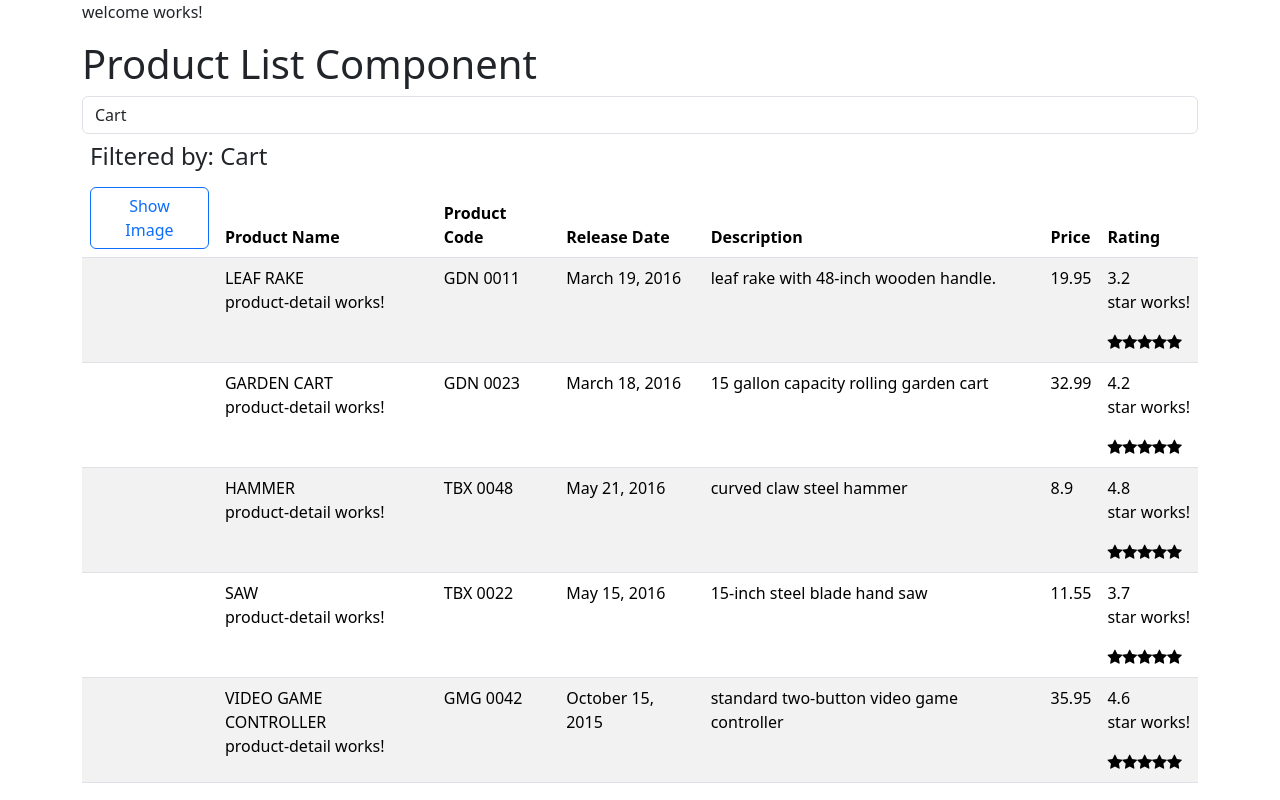
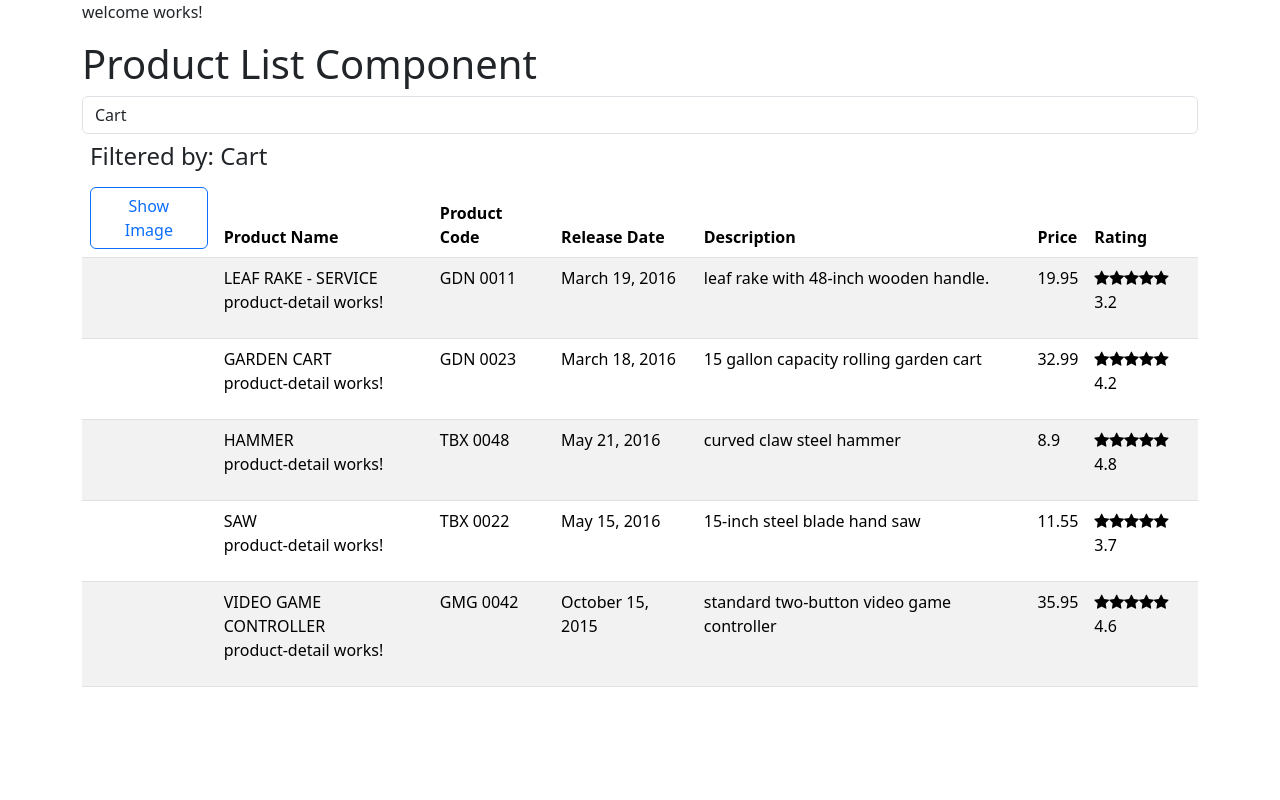
Before and after one commit to programmingwithharsh/angular-aug24, an Angular app: page / in a window 1280 px wide. Built offline with nearby package versions, Linux system fonts and the light colour scheme.

Commit message:
input, output, custom service

```diff
--- a/src/app/product-detail/product-detail.component.ts
+++ b/src/app/product-detail/product-detail.component.ts
@@ -1,4 +1,5 @@
-import { Component } from '@angular/core';
+import { Component, OnInit } from '@angular/core';
+import { ProductService } from '../product.service';
 
 @Component({
   selector: 'app-product-detail',
@@ -7,6 +8,15 @@ import { Component } from '@angular/core';
   templateUrl: './product-detail.component.html',
   styleUrl: './product-detail.component.scss'
 })
-export class ProductDetailComponent {
+export class ProductDetailComponent implements OnInit {
+
+  constructor(private productServ: ProductService) {
+
+  }
+
+
+  ngOnInit(): void {
+    console.log("This is Product detail component", this.productServ.getProducts());
+  }
 
 }
--- a/src/app/product-list/product-list.component.html
+++ b/src/app/product-list/product-list.component.html
@@ -29,7 +29,7 @@
                 <td>{{product.releaseDate}}</td>
                 <td>{{product.description | lowercase}}</td>
                 <td>{{product.price}}</td>
-                <td>{{product.starRating}} <app-star></app-star></td>
+                <td><app-star [rating]="product.starRating" [price]="product.price" (ratingClicked)="onRatingClicked($event)"></app-star></td>
             </tr>
         </tbody>
     </table>
--- a/src/app/product-list/product-list.component.ts
+++ b/src/app/product-list/product-list.component.ts
@@ -1,4 +1,4 @@
-import { Component } from '@angular/core'; // importing a module
+import { Component, OnInit } from '@angular/core'; // importing a module
 import { NgIf, NgFor, UpperCasePipe, LowerCasePipe } from '@angular/common';
 import { IProduct } from '../iproduct';
 import { StarComponent } from "../star/star.component";
@@ -6,6 +6,7 @@ import { ProductDetailComponent } from "../product-detail/product-detail.compone
 import { FormsModule } from '@angular/forms';
 import { ConvertToSpacesPipe } from '../convert-to-spaces.pipe';
 import { FilterProductPipe } from '../filter-product.pipe';
+import { ProductService } from '../product.service';
 
 @Component({ // Decorator
   selector: 'app-product-list', // Component name
@@ -14,65 +15,27 @@ import { FilterProductPipe } from '../filter-product.pipe';
   templateUrl: './product-list.component.html', // template
   styleUrl: './product-list.component.scss' // template
 })
-export class ProductListComponent { // exporting component
+export class ProductListComponent implements OnInit { // exporting component
   pageTitle: string = "Product List Component"; // property
-  products: IProduct[] = [
-    {
-      "productId": 1,
-      "productName": "Leaf Rake",
-      "productCode": "GDN-0011",
-      "releaseDate": "March 19, 2016",
-      "description": "Leaf rake with 48-inch wooden handle.",
-      "price": 19.95,
-      "starRating": 3.2,
-      "imageUrl": "https://openclipart.org/image/300px/svg_to_png/26215/Anonymous_Leaf_Rake.png"
-    },
-    {
-      "productId": 2,
-      "productName": "Garden Cart",
-      "productCode": "GDN-0023",
-      "releaseDate": "March 18, 2016",
-      "description": "15 gallon capacity rolling garden cart",
-      "price": 32.99,
-      "starRating": 4.2,
-      "imageUrl": "https://openclipart.org/image/300px/svg_to_png/58471/garden_cart.png"
-    },
-    {
-      "productId": 3,
-      "productName": "Hammer",
-      "productCode": "TBX-0048",
-      "releaseDate": "May 21, 2016",
-      "description": "Curved claw steel hammer",
-      "price": 8.9,
-      "starRating": 4.8,
-      "imageUrl": "https://openclipart.org/image/300px/svg_to_png/73/rejon_Hammer.png"
-    },
-    {
-      "productId": 4,
-      "productName": "Saw",
-      "productCode": "TBX-0022",
-      "releaseDate": "May 15, 2016",
-      "description": "15-inch steel blade hand saw",
-      "price": 11.55,
-      "starRating": 3.7,
-      "imageUrl": "https://openclipart.org/image/300px/svg_to_png/27070/egore911_saw.png"
-    },
-    {
-      "productId": 5,
-      "productName": "Video Game Controller",
-      "productCode": "GMG-0042",
-      "releaseDate": "October 15, 2015",
-      "description": "Standard two-button video game controller",
-      "price": 35.95,
-      "starRating": 4.6,
-      "imageUrl": "https://openclipart.org/image/300px/svg_to_png/120337/xbox-controller_01.png"
-    }
-  ]
+  products!: IProduct[];
   showImage: boolean = false;
   listFilter: string = "Cart";
 
+  constructor(private productServ: ProductService) {
+    console.log("Constructor - 1");
+  }
+
+  ngOnInit(): void {
+    console.log("ngOnInit - 2");
+    this.products = this.productServ.getProducts();
+  }
+
   toggleImage(): void {
-    debugger
     this.showImage = !this.showImage;
   }
+
+  onRatingClicked(message: string): void {
+    debugger
+    this.pageTitle = message;
+  }
 }
--- /dev/null
+++ b/src/app/product.service.ts
@@ -0,0 +1,65 @@
+import { Injectable } from '@angular/core';
+import { IProduct } from './iproduct';
+
+@Injectable({
+  providedIn: 'root'
+})
+export class ProductService {
+
+  constructor() { }
+
+  getProducts(): IProduct[] {
+    return [
+      {
+        "productId": 1,
+        "productName": "Leaf Rake - service",
+        "productCode": "GDN-0011",
+        "releaseDate": "March 19, 2016",
+        "description": "Leaf rake with 48-inch wooden handle.",
+        "price": 19.95,
+        "starRating": 3.2,
+        "imageUrl": "https://openclipart.org/image/300px/svg_to_png/26215/Anonymous_Leaf_Rake.png"
+      },
+      {
+        "productId": 2,
+        "productName": "Garden Cart",
+        "productCode": "GDN-0023",
+        "releaseDate": "March 18, 2016",
+        "description": "15 gallon capacity rolling garden cart",
+        "price": 32.99,
+        "starRating": 4.2,
+        "imageUrl": "https://openclipart.org/image/300px/svg_to_png/58471/garden_cart.png"
+      },
+      {
+        "productId": 3,
+        "productName": "Hammer",
+        "productCode": "TBX-0048",
+        "releaseDate": "May 21, 2016",
+        "description": "Curved claw steel hammer",
+        "price": 8.9,
+        "starRating": 4.8,
+        "imageUrl": "https://openclipart.org/image/300px/svg_to_png/73/rejon_Hammer.png"
+      },
+      {
+        "productId": 4,
+        "productName": "Saw",
+        "productCode": "TBX-0022",
+        "releaseDate": "May 15, 2016",
+        "description": "15-inch steel blade hand saw",
+        "price": 11.55,
+        "starRating": 3.7,
+        "imageUrl": "https://openclipart.org/image/300px/svg_to_png/27070/egore911_saw.png"
+      },
+      {
+        "productId": 5,
+        "productName": "Video Game Controller",
+        "productCode": "GMG-0042",
+        "releaseDate": "October 15, 2015",
+        "description": "Standard two-button video game controller",
+        "price": 35.95,
+        "starRating": 4.6,
+        "imageUrl": "https://openclipart.org/image/300px/svg_to_png/120337/xbox-controller_01.png"
+      }
+    ];
+  }
+}
--- a/src/app/star/star.component.html
+++ b/src/app/star/star.component.html
@@ -1,7 +1,8 @@
-<p>star works!</p>
-
-<span class="fa fa-star"></span>
-<span class="fa fa-star"></span>
-<span class="fa fa-star"></span>
-<span class="fa fa-star"></span>
-<span class="fa fa-star"></span>
+<div (click)="onClick()">
+    <span class="fa fa-star"></span>
+    <span class="fa fa-star"></span>
+    <span class="fa fa-star"></span>
+    <span class="fa fa-star"></span>
+    <span class="fa fa-star"></span>
+    <span>{{ rating }}</span>
+</div>
--- a/src/app/star/star.component.scss
+++ b/src/app/star/star.component.scss
@@ -0,0 +1,3 @@
+div {
+    cursor: pointer;
+}
--- a/src/app/star/star.component.ts
+++ b/src/app/star/star.component.ts
@@ -1,4 +1,4 @@
-import { Component } from '@angular/core';
+import { Component, EventEmitter, Input, OnChanges, Output, SimpleChanges } from '@angular/core';
 
 @Component({
   selector: 'app-star',
@@ -7,6 +7,18 @@ import { Component } from '@angular/core';
   templateUrl: './star.component.html',
   styleUrl: './star.component.scss'
 })
-export class StarComponent {
+export class StarComponent implements OnChanges {
+  @Input() rating = 0;
+  @Input() price = 0;
+  @Output() ratingClicked: EventEmitter<string> = new EventEmitter<string>(); // custom event
 
+  ngOnChanges(changes: SimpleChanges): void {
+    console.log("Star Component Rating", this.rating);
+    console.log("Star Component Price", this.price);
+  }
+
+  onClick() {
+    debugger
+    this.ratingClicked.emit(`The rating ${this.rating} was clicked!`); // Emits an event containing a given value.
+  }
 }
```
Also changed, not shown: 1 other file (tests, documents, lock files or other folders).
